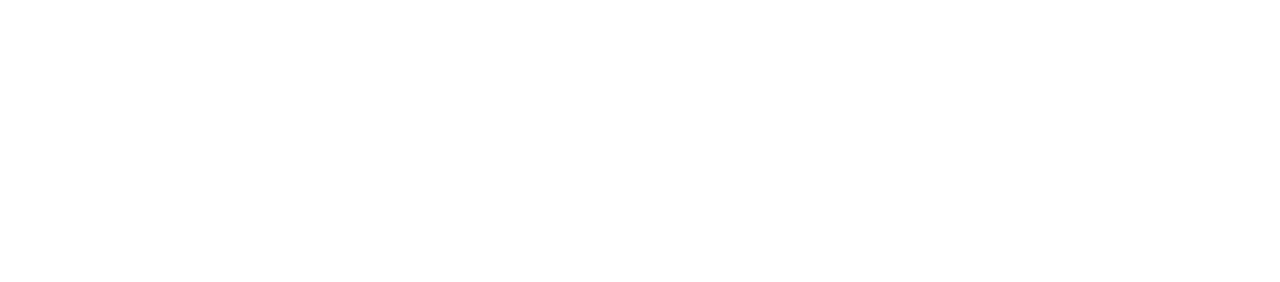
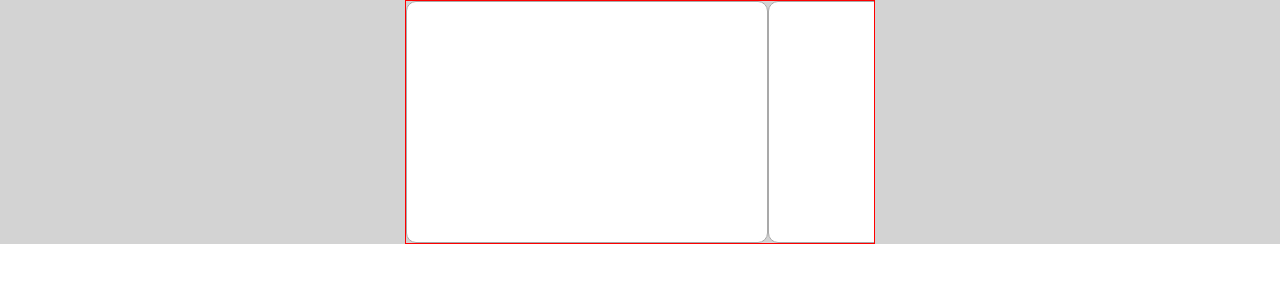
Before and after one commit to number-nine/test-sroller, a plain HTML site: page index.html in a window 1280 px wide. Drawn offline with nearby package versions, Linux system fonts and the light colour scheme.

Commit message:
init swiper start

```diff
--- a/index.html
+++ b/index.html
@@ -4,20 +4,36 @@
     <meta charset="UTF-8" />
     <meta http-equiv="X-UA-Compatible" content="IE=edge" />
     <meta name="viewport" content="width=device-width, initial-scale=1.0" />
+    <link
+      rel="stylesheet"
+      href="https://cdn.jsdelivr.net/npm/swiper@9/swiper-bundle.min.css"
+    />
     <link rel="stylesheet" href="./css/main.css" />
     <title>Document</title>
   </head>
-  <body>
-    <section>
-      <div class="container">
-        <ul class="scroller">
-          <il class="scroller__element"> </il>
-          <il></il>
-          <il></il>
-          <il></il>
-          <il></il>
+  <body class="page">
+    <section class="page__section">
+      <div class="page__container swiper">
+        <ul class="scroller swiper-wrapper">
+          <il class="scroller__element swiper-slide"> </il>
+          <il class="scroller__element swiper-slide"> </il>
+          <il class="scroller__element swiper-slide"> </il>
+          <il class="scroller__element swiper-slide"> </il>
+          <il class="scroller__element swiper-slide"> </il>
         </ul>
+        <div class="swiper-pagination"></div>
       </div>
     </section>
+    <script type="module">
+        import Swiper from 'https://cdn.jsdelivr.net/npm/swiper@9/swiper-bundle.min.js'
+
+        const swiper = new Swiper('.swiper', {
+
+            pagination: {
+            el: '.swiper-pagination',
+        },
+
+        });
+    </script>
   </body>
 </html>
--- /dev/null
+++ b/js/swiper.js
@@ -0,0 +1 @@
+const swiper = new Swiper('.swiper');
--- /dev/null
+++ b/sass/_page.scss
@@ -0,0 +1,14 @@
+.page {
+  padding: 0;
+  margin: 0;
+
+  &__section {
+    background-color: lightgrey;
+  }
+  &__container {
+    max-width: 468px;
+    margin-left: auto;
+    margin-right: auto;
+    border: 1px solid red;
+  }
+}
--- /dev/null
+++ b/sass/_scroller.scss
@@ -0,0 +1,22 @@
+.scroller {
+    padding: 0;
+    margin: 0;
+
+    // display: flex;
+    // column-gap: 20px;
+
+    // overflow-x: auto;
+
+    &__element {
+
+        height: 240px;
+        width: 360px;
+
+        border: 1px solid darkgrey;
+        border-radius: 10px;
+        background-color: #fff;
+
+        // flex-shrink: 0;
+
+    }
+}
--- a/sass/main.scss
+++ b/sass/main.scss
@@ -1,3 +1,2 @@
-.test {
-font: inherit;
-}
+@import "page.scss";
+@import "scroller";
```
Also changed, not shown: css/main.css, 1 other file.
